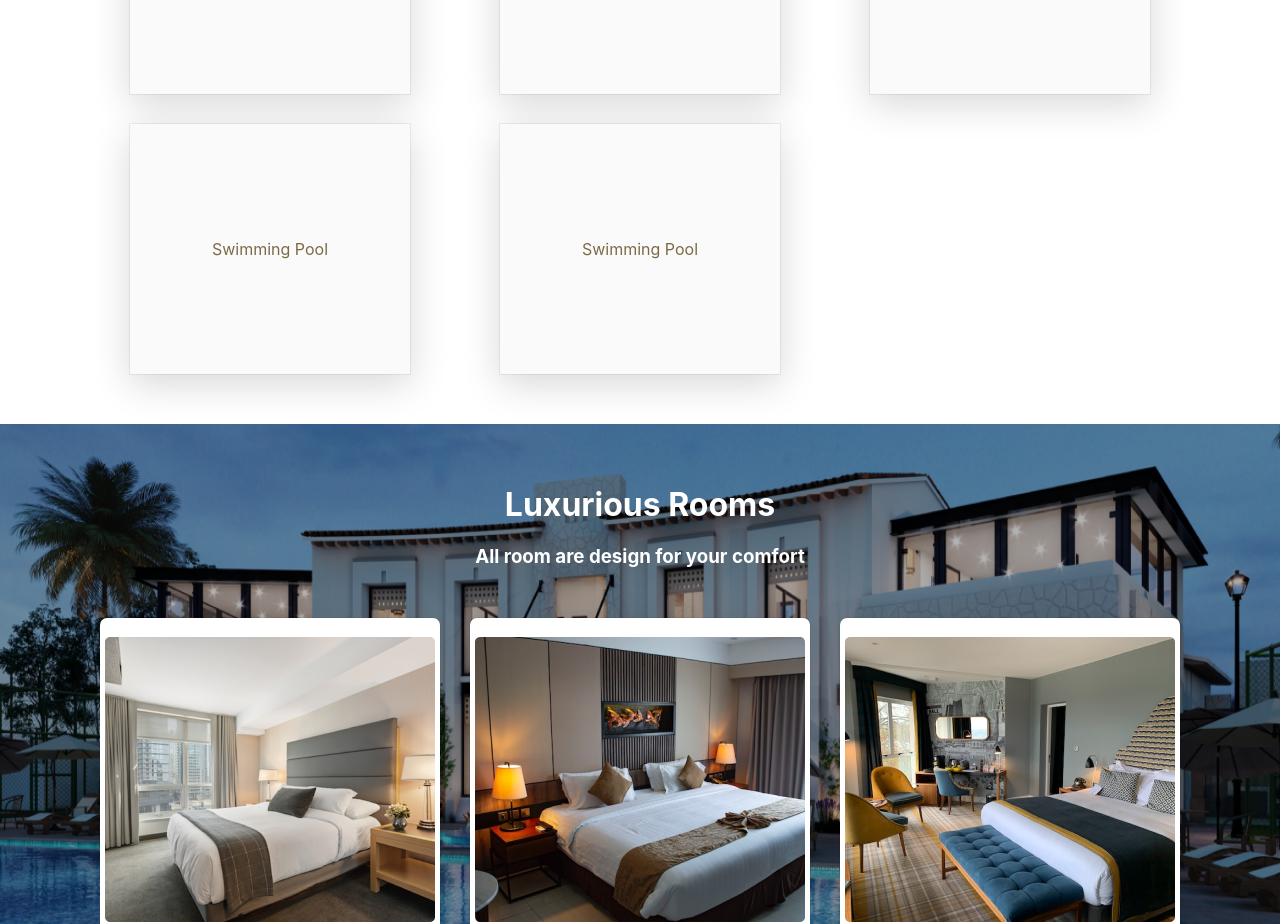
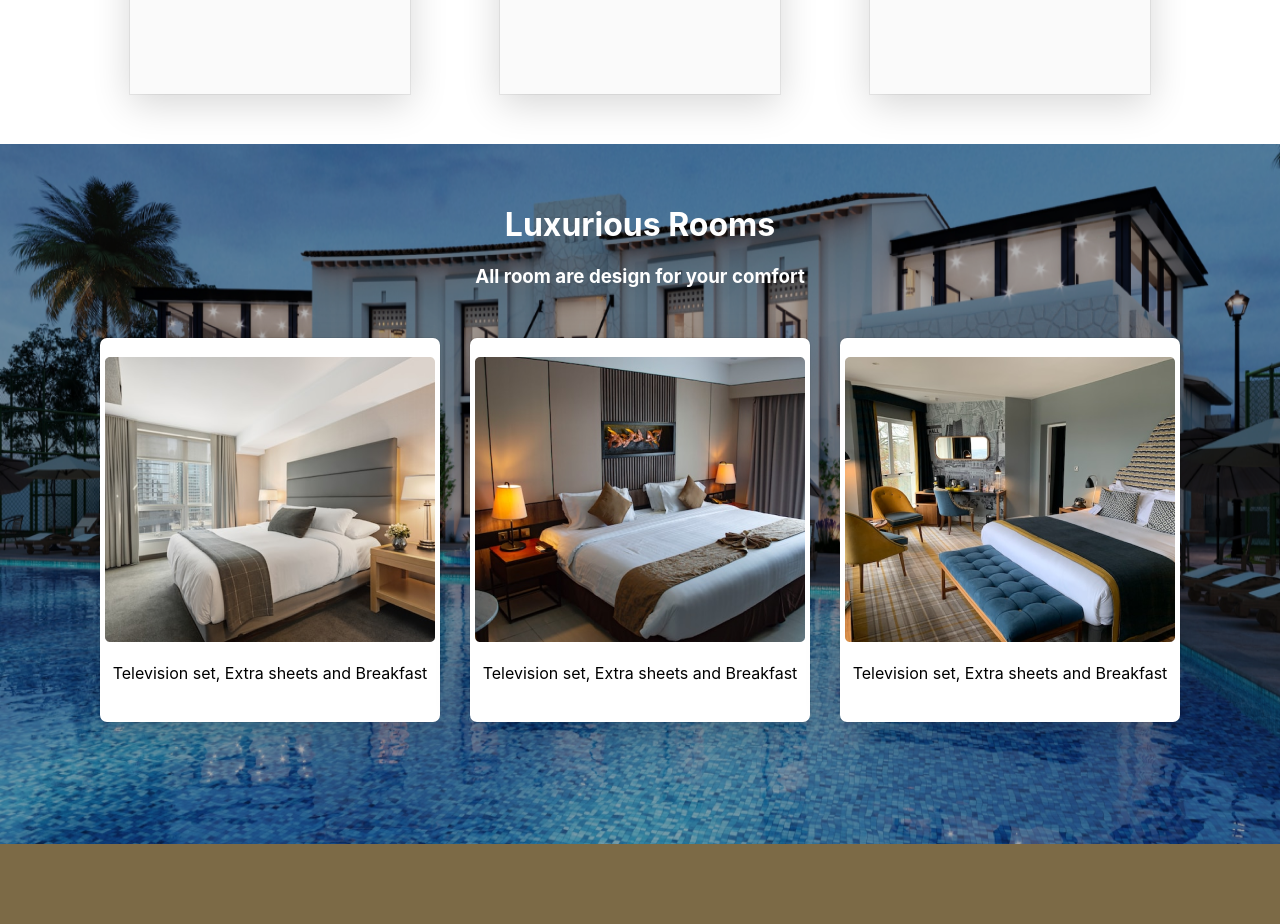
Before and after one commit to Susy2801/cobis-home, a React (Create React App) app: page / in a window 1280 px wide. Shown: the part 1400-2324 px from the top of the page. Built offline with nearby package versions, Linux system fonts and the light colour scheme; the HTML template or start-up script is replaced by a standard one.

Commit message:
dont mind

```diff
--- a/src/Website/Home Page/HomePage.js
+++ b/src/Website/Home Page/HomePage.js
@@ -8,7 +8,7 @@ import room2 from "../Asset/room2.png";
 import room3 from "../Asset/room3.png";
 
 function HomePage() {
-  const facilities = [1, 1, 1, 1, 1, 1, 1, 1];
+  const facilities = [1, 1, 1, 1, 1, 1];
   const [isVisible, setIsVisible] = useState(false);
   const [width, setWidth] = useState("280px");
   const [isHover, setHover] = useState("");
```
